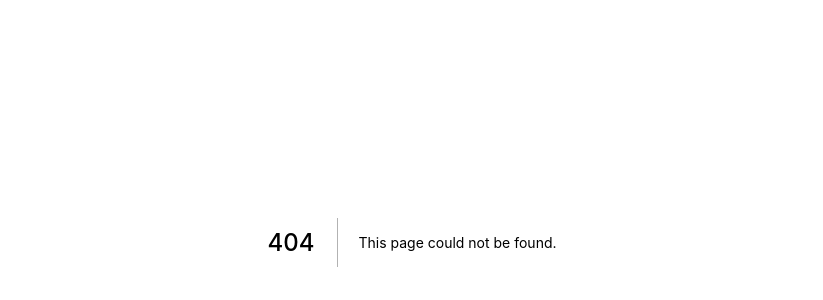
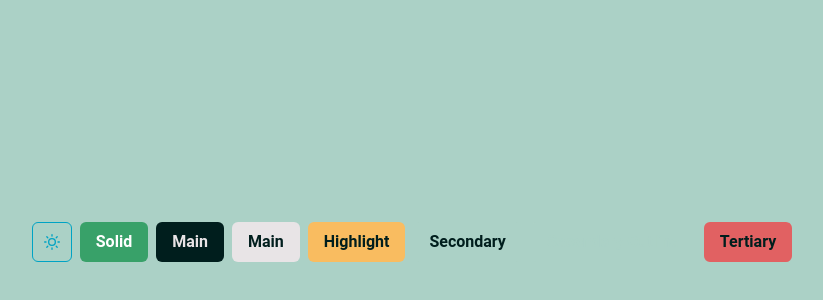
Before and after one commit to val-alex/portfolio, a Next.js app: page /buttons in a window 1280 px wide. Before the commit this address had no page. Shown: the part 158-458 px from the top of the page, without its empty margins (228-1051 px from the left). Built offline with nearby package versions, Linux system fonts and the light colour scheme.

Commit message:
created buttons page for testing different button variations

```diff
--- /dev/null
+++ b/src/pages/buttons.tsx
@@ -0,0 +1,39 @@
+import { MoonIcon, SunIcon } from "@chakra-ui/icons";
+import {
+  Button,
+  Center,
+  IconButton,
+  Stack,
+  useColorMode,
+} from "@chakra-ui/react";
+
+export const ButtonsTest = () => {
+  const { colorMode, toggleColorMode } = useColorMode();
+
+  return (
+    <Center h="100vh" maxW="1200px" m="auto">
+      <Stack isInline>
+        <IconButton
+          icon={colorMode === "light" ? <SunIcon /> : <MoonIcon />}
+          variant={"outline"}
+          colorScheme={"cyan"}
+          aria-label={"Color mode switcher"}
+          onClick={toggleColorMode}
+        >
+          Switch Mode
+        </IconButton>
+        <Button variant="solid" colorScheme="green">
+          Solid
+        </Button>
+        <Button variant="stroke">Main</Button>
+        <Button variant="main">Main</Button>
+        <Button variant="highlight">Highlight</Button>
+        <Button variant="secondary">Secondary</Button>
+        <Button variant="secondaryOutline">Secondary Outline</Button>
+        <Button variant="tertiary">Tertiary</Button>
+      </Stack>
+    </Center>
+  );
+};
+
+export default ButtonsTest;
```
